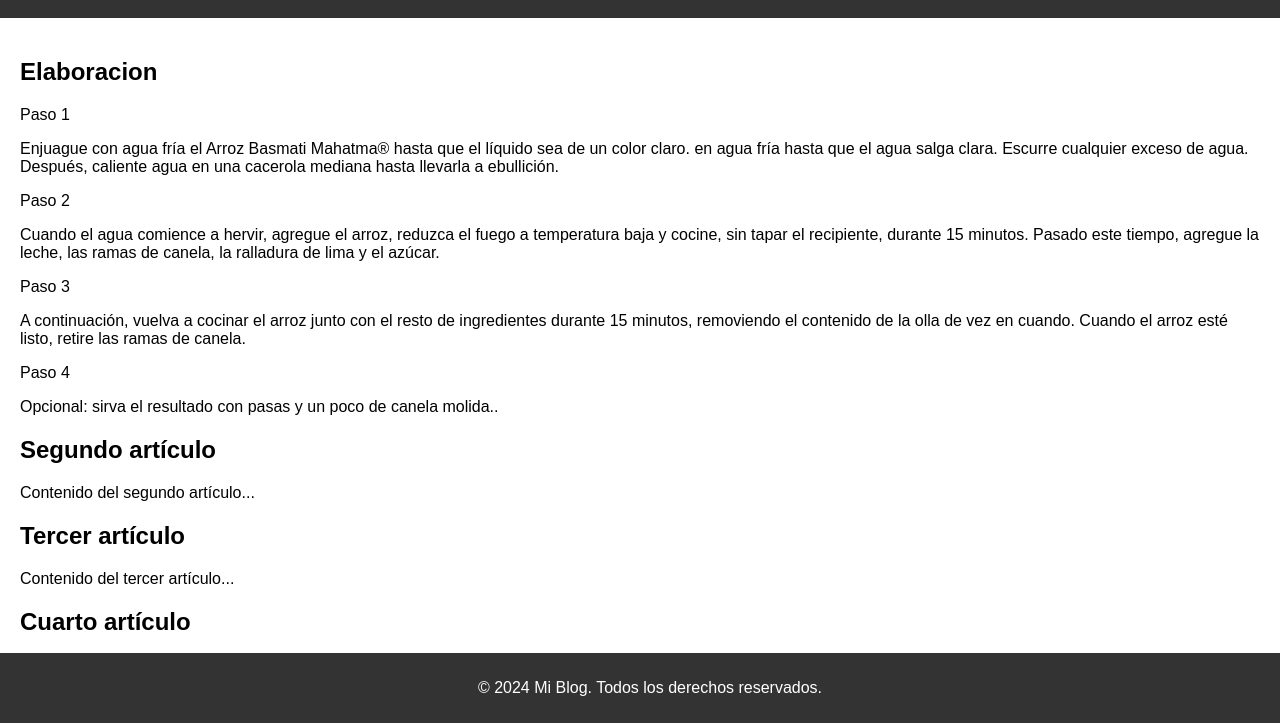
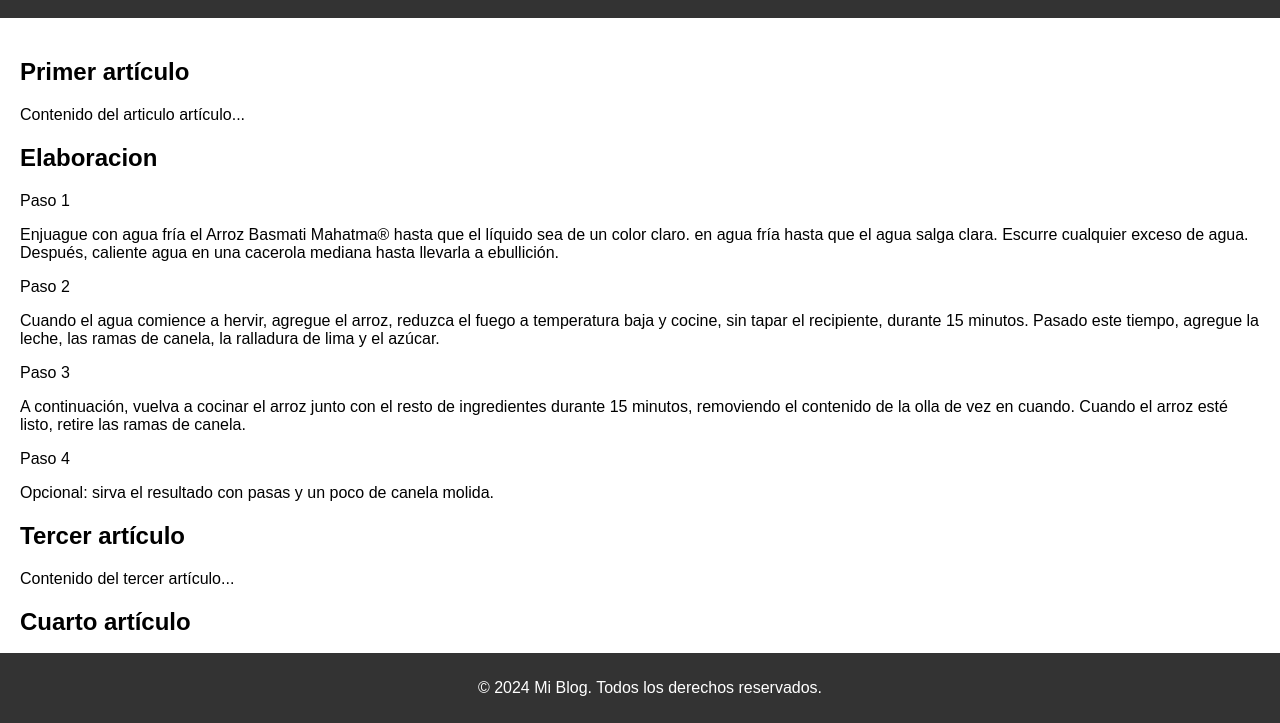
Before and after one commit to DannXtranger/Practica_Git, a plain HTML site: page index.html in a window 1280 px wide. Shown: the part 77-800 px from the top of the page. Drawn offline with Linux system fonts and the light colour scheme.

Commit message:
modifique el articulo 2, porque lo habia hecho mal XD

```diff
--- a/index.html
+++ b/index.html
@@ -19,6 +19,10 @@
     </header>
     <section class="content">
         <article>
+            <h2>Primer artículo</h2>
+            <p>Contenido del articulo artículo...</p>
+        </article>
+        <article>
             <h2>Elaboracion</h2>
             <p>Paso 1</p>
             <p> Enjuague con agua fría el Arroz Basmati Mahatma® hasta que el líquido sea de un color claro.
@@ -33,11 +37,7 @@
                 removiendo el contenido de la olla de vez en cuando. Cuando el arroz esté listo, retire las ramas
                 de canela.</P>
             <p>Paso 4</p>
-            <P>Opcional: sirva el resultado con pasas y un poco de canela molida..</P>
-        </article>
-        <article>
-            <h2>Segundo artículo</h2>
-            <p>Contenido del segundo artículo...</p>
+            <P>Opcional: sirva el resultado con pasas y un poco de canela molida.</P>
         </article>
         <article>
             <h2>Tercer artículo</h2>
```
